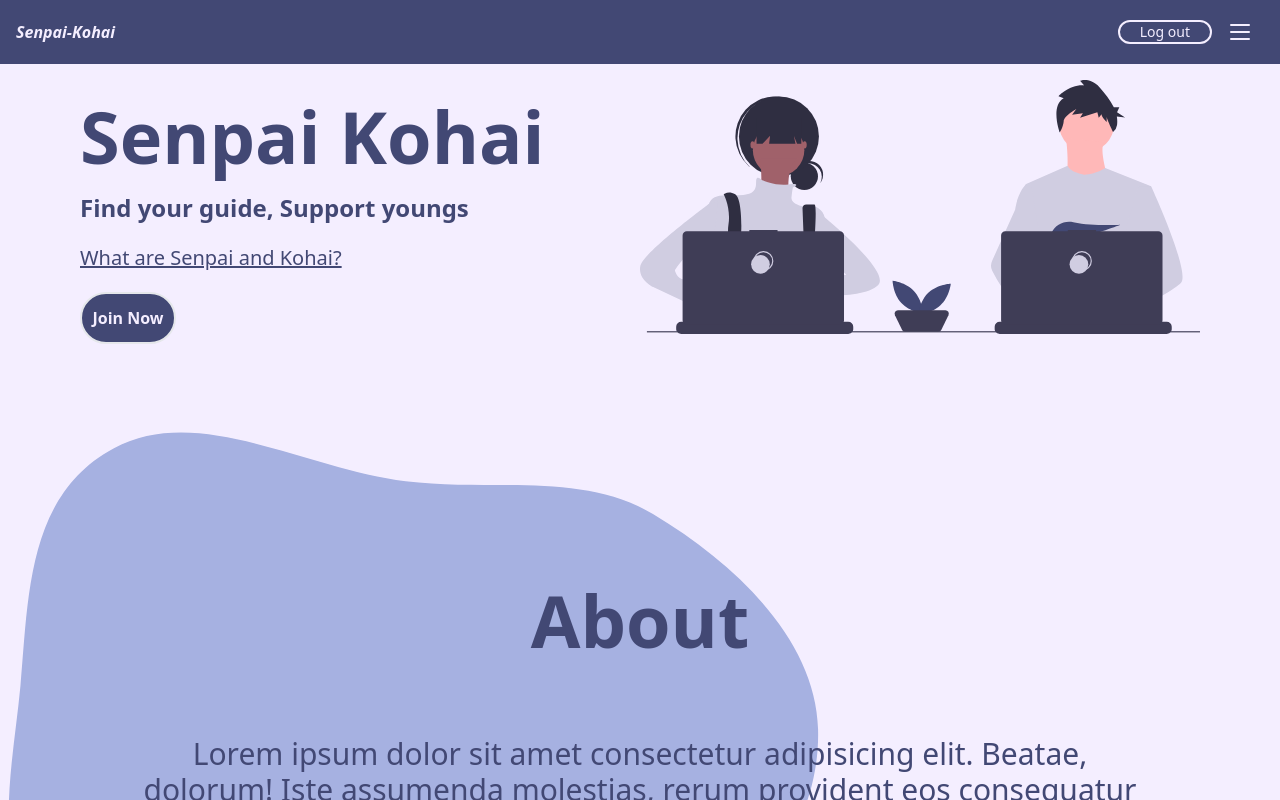
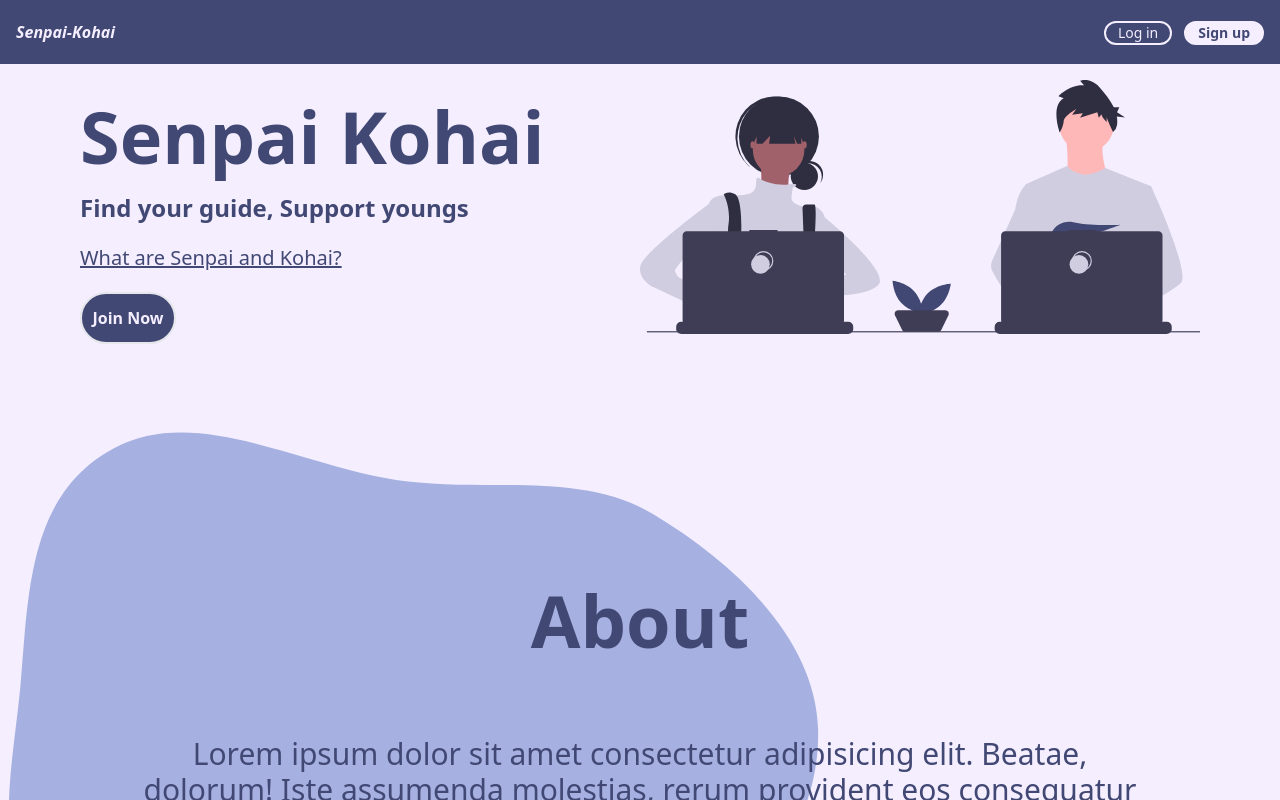
Before and after one commit to shiv-chan/senpai-kohai, a React (Create React App) app in the folder client/: page / in a window 1280 px wide. Shown: the top 800 px of the page. Built offline with nearby package versions, Linux system fonts and the light colour scheme.

Commit message:
add login and signup buttons

```diff
--- a/client/src/common/components/Header.tsx
+++ b/client/src/common/components/Header.tsx
@@ -4,11 +4,42 @@ import { Squash as Hamburger } from 'hamburger-react';
 
 const Header = () => {
 	const [isOpen, setOpen] = useState(false);
+	const [isLogin, setIsLogin] = useState(false); // TODO: replace with a global state later
 
 	const menuStyle = () => {
 		return isOpen
 			? { height: '30vh', transform: 'translateY(0%)' }
 			: { height: '30vh', transform: 'translateY(-120%)' };
+	};
+
+	const headerItems = () => {
+		return isLogin ? (
+			<div className="flex items-center gap-3 relative">
+				<button className="border-2 border-solid	border-primary_bg_color rounded-full px-3 text-sm">
+					Log out
+				</button>
+				<Hamburger
+					toggled={isOpen}
+					toggle={setOpen}
+					size={20}
+					distance="lg"
+					rounded
+				/>
+			</div>
+		) : (
+			<div className="flex items-center gap-3 relative">
+				<Link to="/login">
+					<button className="border-2 border-solid	border-primary_bg_color rounded-full px-3 text-sm">
+						Log in
+					</button>
+				</Link>
+				<Link to="/signup">
+					<button className="font-bold text-header_color border-2 border-solid	border-primary_bg_color bg-primary_bg_color rounded-full px-3 text-sm">
+						Sign up
+					</button>
+				</Link>
+			</div>
+		);
 	};
 
 	const closeClickingOutsideMenu = (e: any) => {
@@ -30,18 +61,7 @@ const Header = () => {
 							Senpai-Kohai
 						</Link>
 					</div>
-					<div className="flex items-center gap-1 relative">
-						<button className="self-center border-2 border-solid	border-primary_bg_color rounded-full px-5 text-sm	">
-							Log out
-						</button>
-						<Hamburger
-							toggled={isOpen}
-							toggle={setOpen}
-							size={20}
-							distance="lg"
-							rounded
-						/>
-					</div>
+					{headerItems()}
 				</div>
 			</header>
 			<div
```
